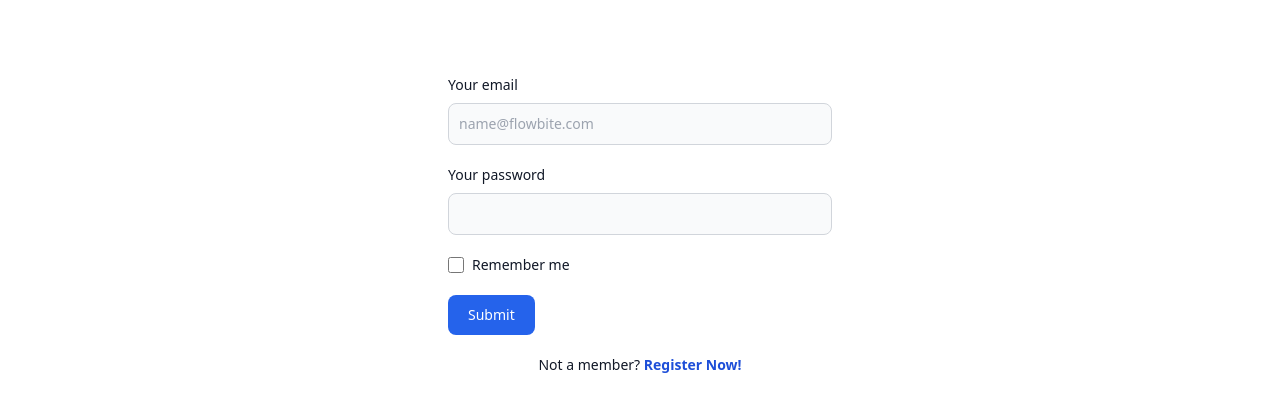
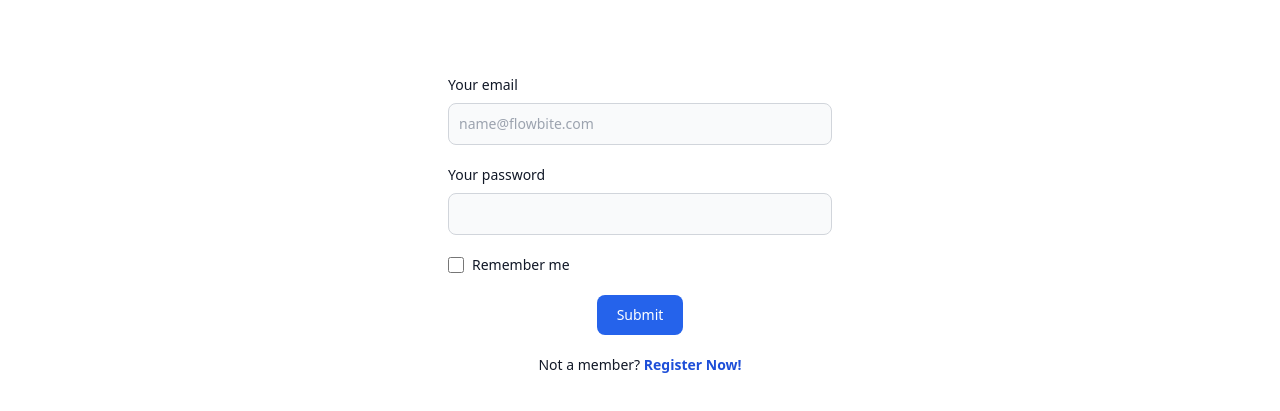
Before and after one commit to FSeSAC/FE_Personal, a plain HTML site: page login.html in a window 1280 px wide. Shown: the part 71-482 px from the top of the page. Drawn offline with nearby package versions, Linux system fonts and the light colour scheme.

Commit message:
버튼 위치 변경

```diff
--- a/login.html
+++ b/login.html
@@ -46,7 +46,7 @@
     </header>
     <main class="main">
         <section class="my-20 ">
-            <form class=" max-w-sm mx-auto ">
+            <form class="max-w-sm mx-auto ">
                 <div class="mb-5">
                 <label for="email" class="block mb-2 text-sm font-medium text-gray-900 dark:text-white">Your email</label>
                 <input type="email" id="email" class="bg-gray-50 border border-gray-300 text-gray-900 text-sm rounded-lg focus:ring-blue-500 focus:border-blue-500 block w-full p-2.5 dark:bg-gray-700 dark:border-gray-600 dark:placeholder-gray-400 dark:text-white dark:focus:ring-blue-500 dark:focus:border-blue-500" placeholder="name@flowbite.com" required />
@@ -61,11 +61,13 @@
                 </div>
                 <label for="remember" class="ms-2 text-sm font-medium text-gray-900 dark:text-gray-300">Remember me</label>
                 </div>
-                <button type="onClick" class=" justify-center text-white bg-blue-600 hover:bg-blue-800 focus:ring-4 focus:outline-none focus:ring-blue-300 font-medium rounded-lg text-sm w-full sm:w-auto px-5 py-2.5 text-center dark:bg-blue-600 dark:hover:bg-blue-700 dark:focus:ring-blue-800">
-                Submit
-                </button>
+                <div class="flex justify-center items-center">
+                    <button type="onClick" class="w-80 text-white bg-blue-600 hover:bg-blue-800 focus:ring-4 focus:outline-none focus:ring-blue-300 font-medium rounded-lg text-sm w-full sm:w-auto px-5 py-2.5 text-center dark:bg-blue-600 dark:hover:bg-blue-700 dark:focus:ring-blue-800">
+                    Submit
+                    </button>
+                </div>
                 <div class="my-5 text-center block mb-2 text-sm font-medium text-gray-900 dark:text-white">Not a member?
-                    <a href="" class=" py-2 px-3 font-bold text-blue-700 rounded md:bg-transparent md:text-blue-700 md:p-0 dark:text-white md:dark:text-blue-500">Register Now!</a>
+                    <a href="" class="py-2 px-3 font-bold text-blue-700 rounded md:bg-transparent md:text-blue-700 md:p-0 dark:text-white md:dark:text-blue-500">Register Now!</a>
                 </div>
             </form>
         </section>
```
